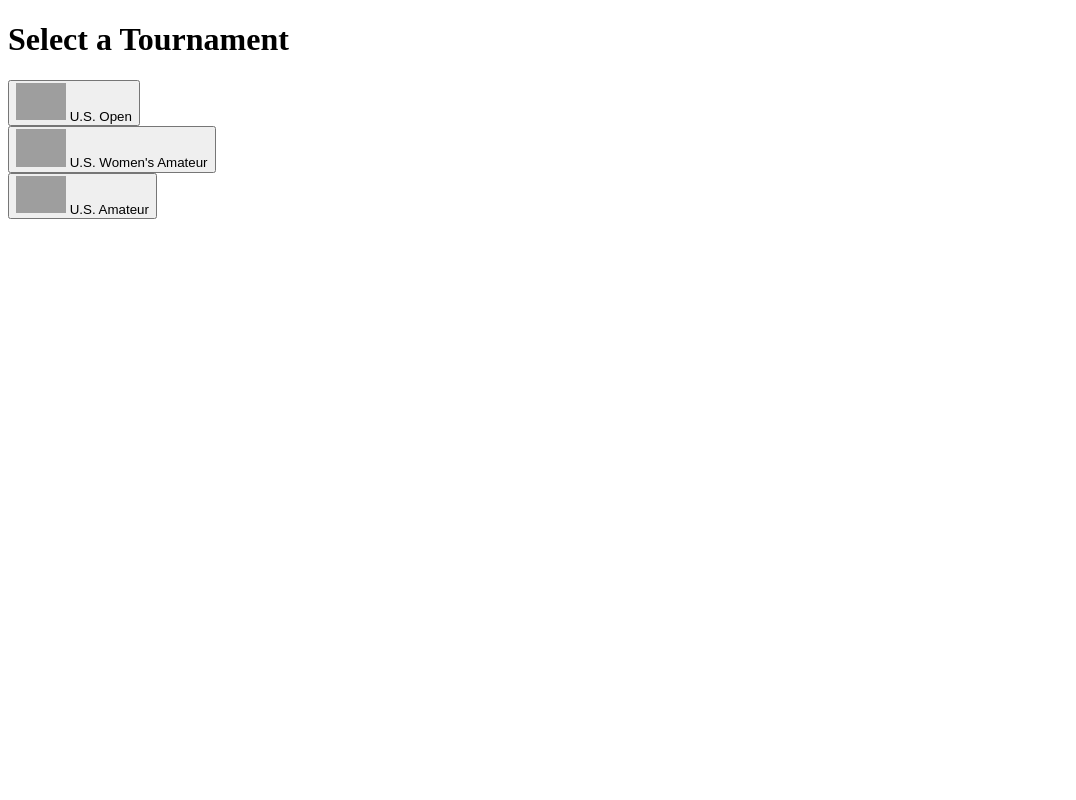
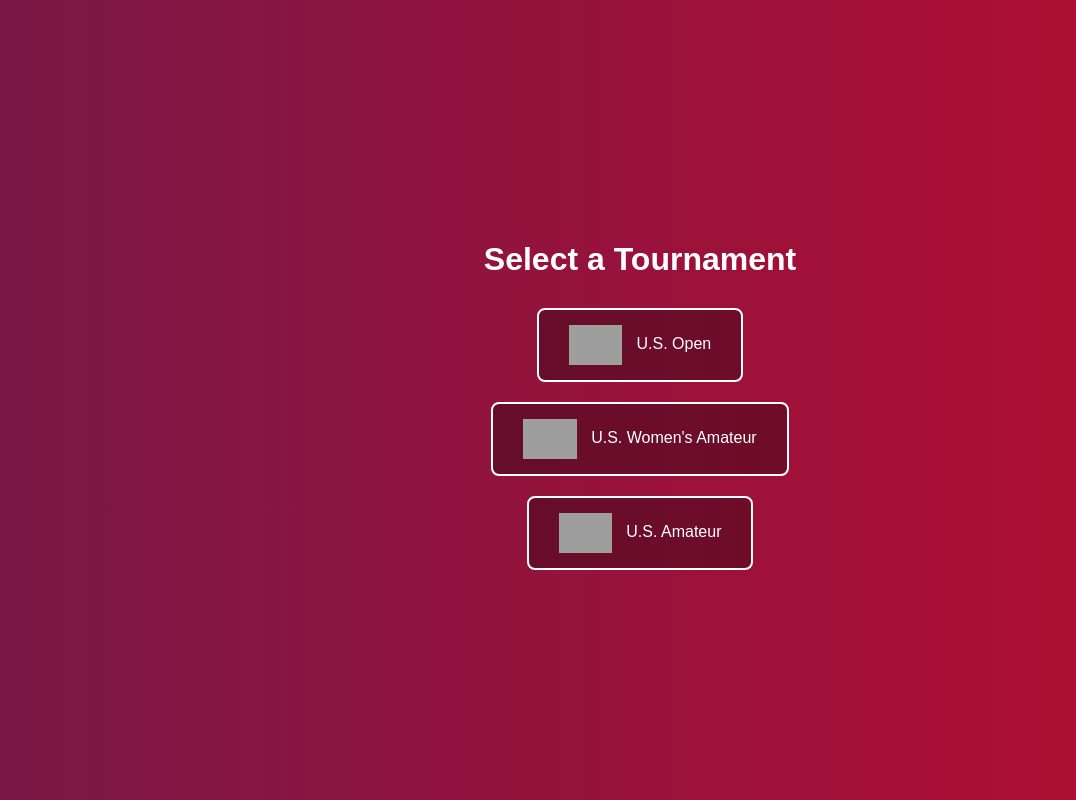
Before and after one commit to chrisburns11/Brisa, a Flask app: page / in a window 1280 px wide. Shown: the whole page, without its empty margins (0-1076 px from the left). Run offline with Flask 3, Linux system fonts and the light colour scheme; data that the repository does not hold is empty; grey boxes are pictures that could not be loaded.

Commit message:
Update home.html

```diff
--- a/templates/home.html
+++ b/templates/home.html
@@ -1,19 +1,76 @@
-
 <!DOCTYPE html>
 <html>
 <head>
     <title>Brisa - Select Tournament</title>
+    <style>
+        body {
+            margin: 0;
+            padding: 0;
+            height: 100vh;
+            background: linear-gradient(270deg, #BA0C2F, #002D72, #009B77);
+            background-size: 600% 600%;
+            animation: gradientAnimation 15s ease infinite;
+            display: flex;
+            justify-content: center;
+            align-items: center;
+            flex-direction: column;
+            font-family: Arial, sans-serif;
+            color: white;
+        }
+
+        @keyframes gradientAnimation {
+            0% { background-position: 0% 50%; }
+            50% { background-position: 100% 50%; }
+            100% { background-position: 0% 50%; }
+        }
+
+        h1 {
+            margin-bottom: 20px;
+            font-size: 2em;
+        }
+
+        .button {
+            margin: 10px;
+            padding: 15px 30px;
+            background-color: rgba(0,0,0,0.3);
+            color: white;
+            border: 2px solid white;
+            border-radius: 8px;
+            font-size: 1em;
+            cursor: pointer;
+            transition: background-color 0.3s;
+        }
+
+        .button:hover {
+            background-color: rgba(0,0,0,0.5);
+        }
+
+        img {
+            height: 40px;
+            vertical-align: middle;
+            margin-right: 10px;
+        }
+    </style>
 </head>
 <body>
     <h1>Select a Tournament</h1>
+
     <form action="/U.S. Open" method="get">
-        <button type="submit"><img src="us_open_logo.png" alt="U.S. Open" width="50"> U.S. Open</button>
+        <button class="button" type="submit">
+            <img src="us_open_logo.png" alt="U.S. Open"> U.S. Open
+        </button>
     </form>
+
     <form action="/U.S. Women's Amateur" method="get">
-        <button type="submit"><img src="us_womens_amateur_logo.png" alt="U.S. Women's Amateur" width="50"> U.S. Women's Amateur</button>
+        <button class="button" type="submit">
+            <img src="us_womens_amateur_logo.png" alt="U.S. Women's Amateur"> U.S. Women's Amateur
+        </button>
     </form>
+
     <form action="/U.S. Amateur" method="get">
-        <button type="submit"><img src="us_amateur_logo.png" alt="U.S. Amateur" width="50"> U.S. Amateur</button>
+        <button class="button" type="submit">
+            <img src="us_amateur_logo.png" alt="U.S. Amateur"> U.S. Amateur
+        </button>
     </form>
 </body>
 </html>
```
